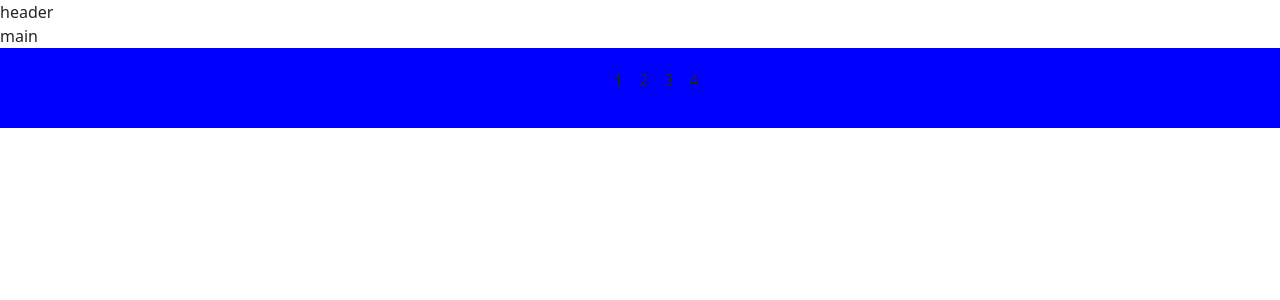
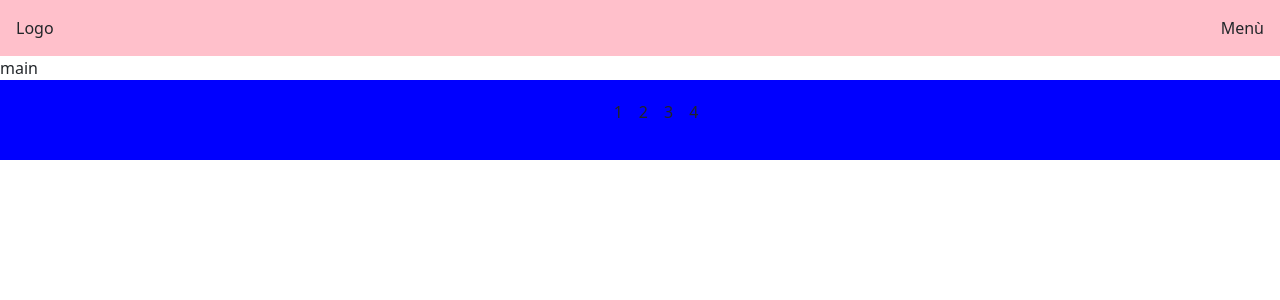
Before and after one commit to emanuelevolpes/vite-boolfolio, a Vue app: page / in a window 1280 px wide. Shown: the top 300 px of the page. Built offline with nearby package versions, Linux system fonts and the light colour scheme.

Commit message:
header style

```diff
--- a/src/components/AppHeader.vue
+++ b/src/components/AppHeader.vue
@@ -1,6 +1,15 @@
 <template>
     <header>
-        <div>header</div>
+        <nav>
+            <div class="d-flex justify-content-between p-3">
+                <div class="logo">
+                    Logo
+                </div>
+                <div class="menu">
+                    Menù
+                </div>
+            </div>
+        </nav>
     </header>
 </template>
 
@@ -8,7 +17,10 @@
 export default {
 
 }
-
 </script>
 
-<style lang="scss" scoped></style>
+<style lang="scss" scoped>
+nav {
+    background-color: pink;
+}
+</style>
```
